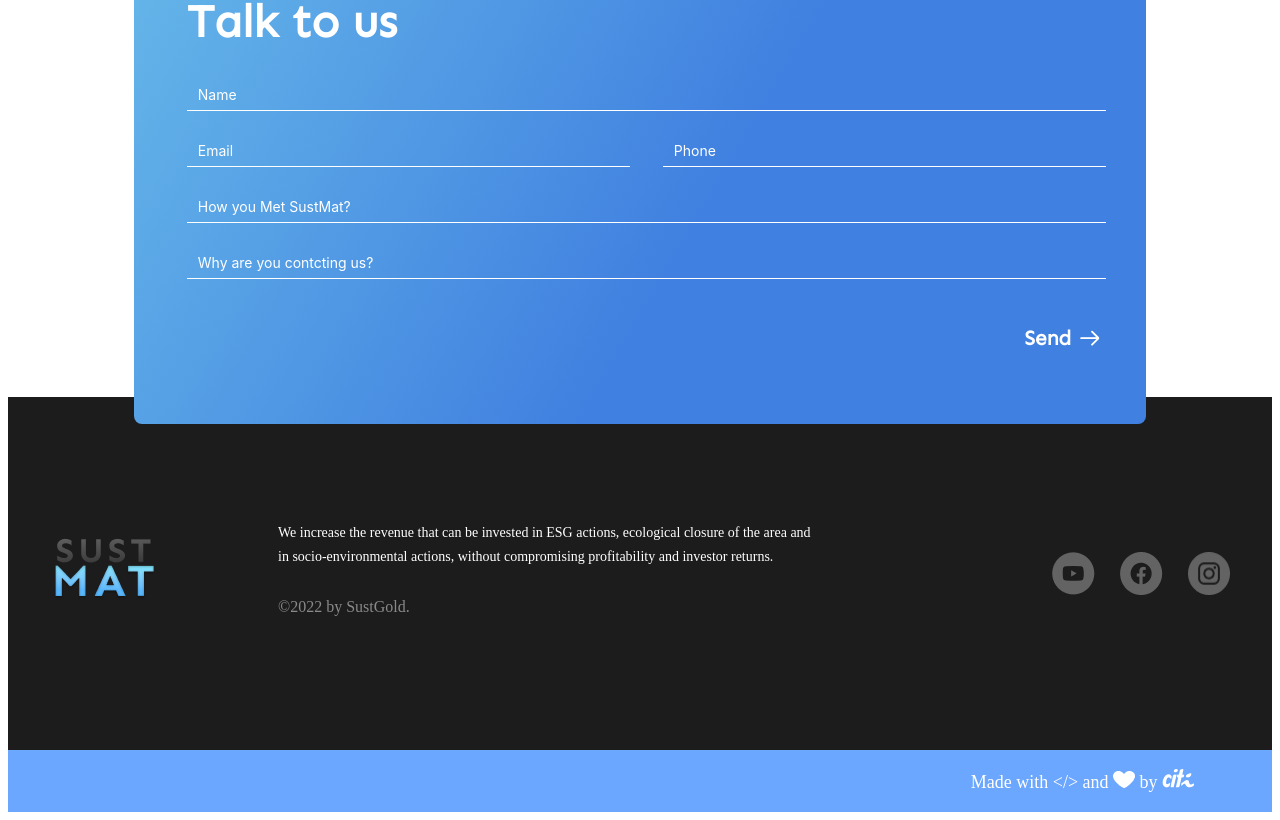
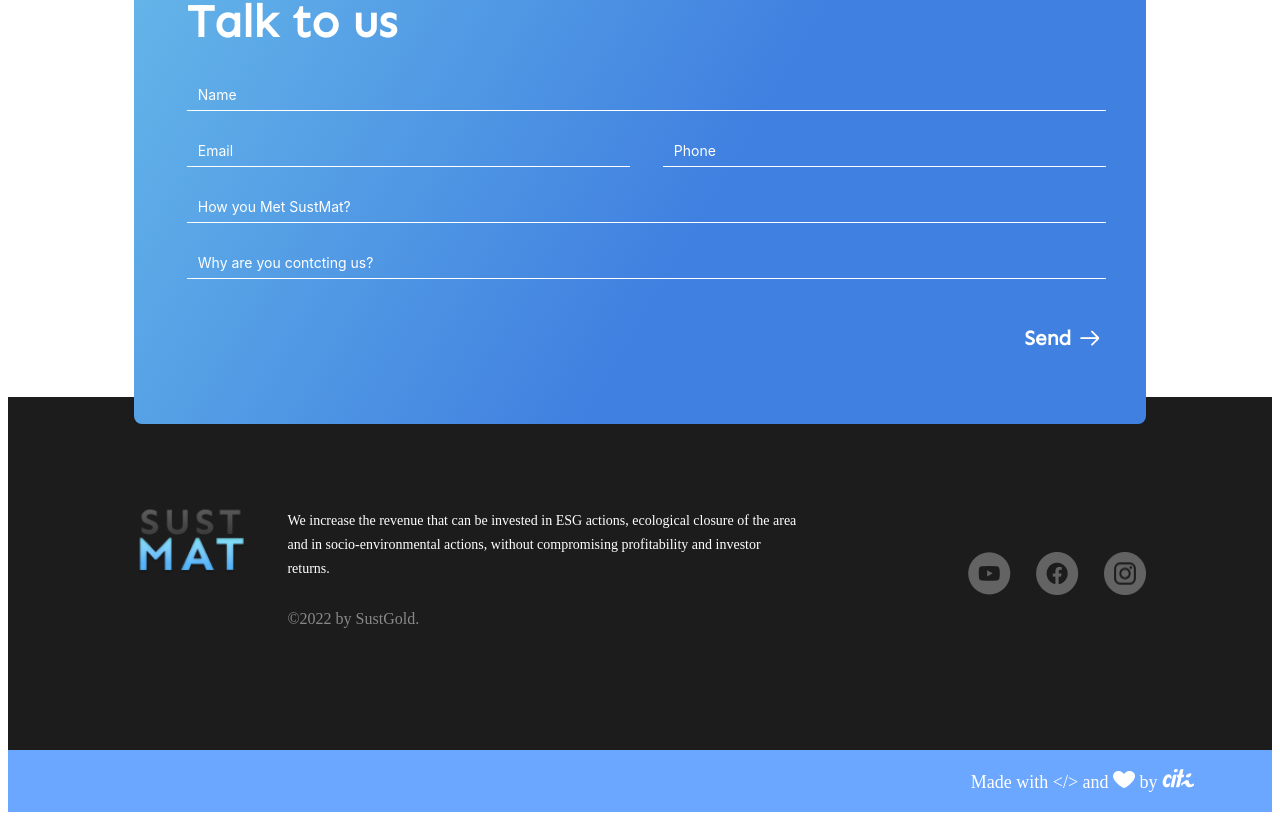
Before and after one commit to citi-onboarding/sustmat-one-page, a React (Create React App) app in the folder client/: page / in a window 1280 px wide. Shown: the part 2590-3410 px from the top of the page. Built offline with nearby package versions, Linux system fonts and the light colour scheme; no server answers.

Commit message:
fix?/sizing: fixed bootom of footer

```diff
--- a/client/src/pages/footer/index.tsx
+++ b/client/src/pages/footer/index.tsx
@@ -1,5 +1,5 @@
 import React from "react";
-import { BottomContent, BottomFooter, FooterContact, FooterContainer, InfoContainer, LogoContainer, SocialMediaContainer, TopFooter } from "./styles";
+import { BottomContent, BottomFooter, Content, FooterContact, FooterContainer, InfoContainer, LogoContainer, LogoImg, RightContent, SocialMediaContainer, TopFooter } from "./styles";
 import { LogoSustMat } from "../../assets";
 import { YouTb } from "../../assets";
 import { Face } from "../../assets";
@@ -14,18 +14,22 @@ export const Footer: React.FC = () => {
             <ContactUs />
             <FooterContainer id="Footer">
                 <TopFooter>
+                   <Content>
+                        <RightContent>
                             <LogoContainer>
-                        <img src={LogoSustMat} alt="" />
+                                <LogoImg src={LogoSustMat} alt="" />
                             </LogoContainer>
                             <InfoContainer>
                                     <h1 className="desc">We increase the revenue that can be invested in ESG actions, ecological closure of the area and in socio-environmental actions, without compromising profitability and investor returns.</h1>
                                     <h1 className="sustgold">©2022 by SustGold.</h1>
                             </InfoContainer>
+                        </RightContent>
                         <SocialMediaContainer>
                             <img src={YouTb} alt="" />
                             <img src={Face} alt="" />
                             <img src={Insta} alt="" />
                         </SocialMediaContainer>
+                   </Content>
                 </TopFooter>
                 <BottomFooter>
                     <BottomContent>
--- a/client/src/pages/footer/styles.ts
+++ b/client/src/pages/footer/styles.ts
@@ -4,8 +4,8 @@ export const FooterContainer = styled.div`
     position: relative;
     width: 100%;
     background-color: #1C1C1C;
-    display: flex;
-    flex-direction: column;
+    //display: flex;
+    //flex-direction: column;
     margin-top: 626px;
 
     .sustgold {
@@ -29,11 +29,12 @@ export const FooterContainer = styled.div`
 `
 
 export const LogoContainer = styled.div`
-    margin-right: 2.84%;
+    //margin-right: 2.84%;
+    width: 150px;
 `;
 
 export const InfoContainer = styled.div`
-    width: 42.5%;
+    width: 90%;
     max-width: 568px;
     display: flex;
     flex-direction: column;
@@ -78,6 +79,7 @@ export const BottomContent = styled.p`
 export const SocialMediaContainer = styled.div`
     display: flex;
     gap: 25px;
+    justify-self: flex-end;
 `;
 
 export const FooterContact = styled.div`
@@ -90,3 +92,21 @@ export const FooterContact = styled.div`
     position: relative;
     box-sizing: border-box;
 `;
+
+export const Content = styled.div`
+    display: flex;
+    justify-content: space-between;
+    align-items: center;
+    width: 80%;
+  //  border: 2px solid red;
+`;
+
+export const RightContent = styled.div`
+    display: flex;
+    gap: 40px;
+   // border: 2px solid blue;
+`;
+
+export const LogoImg = styled.img`
+    width: 100%;
+`;
```
Lines whose indentation alone changed are shown as unchanged.
